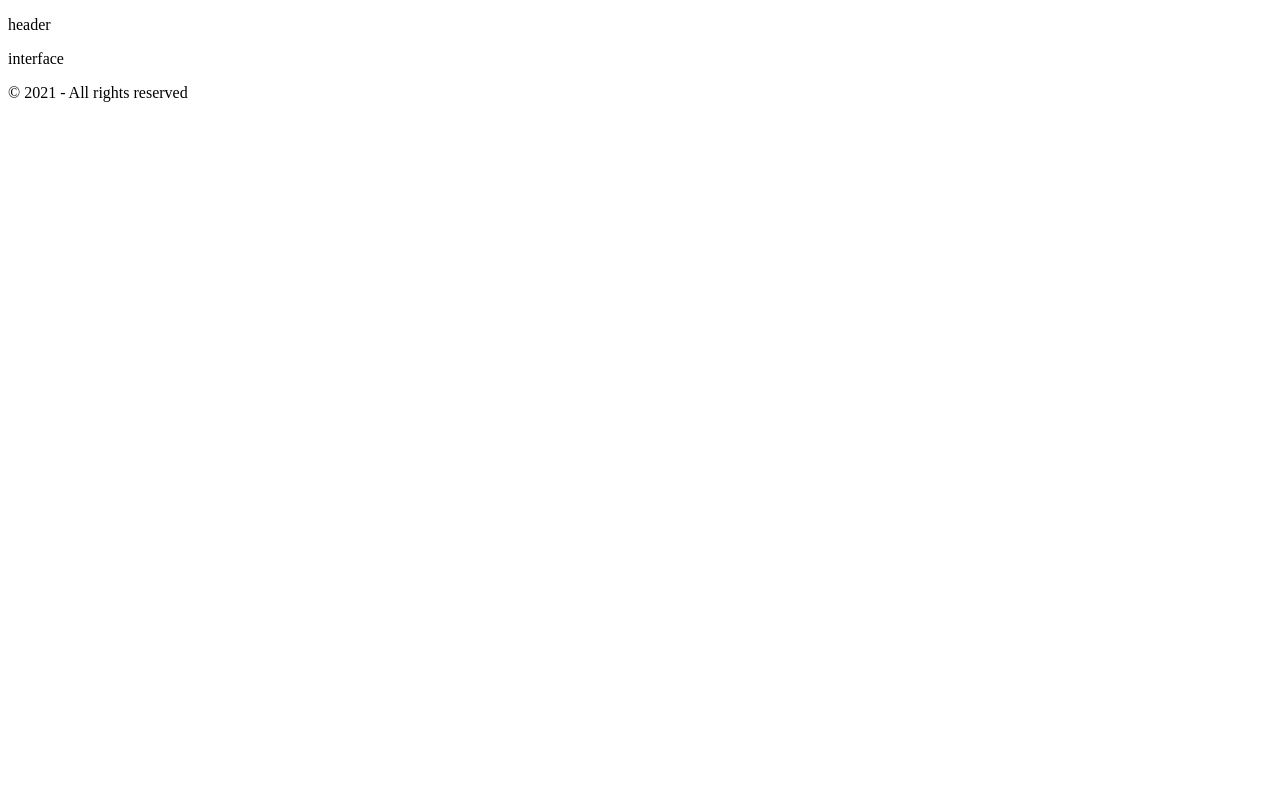
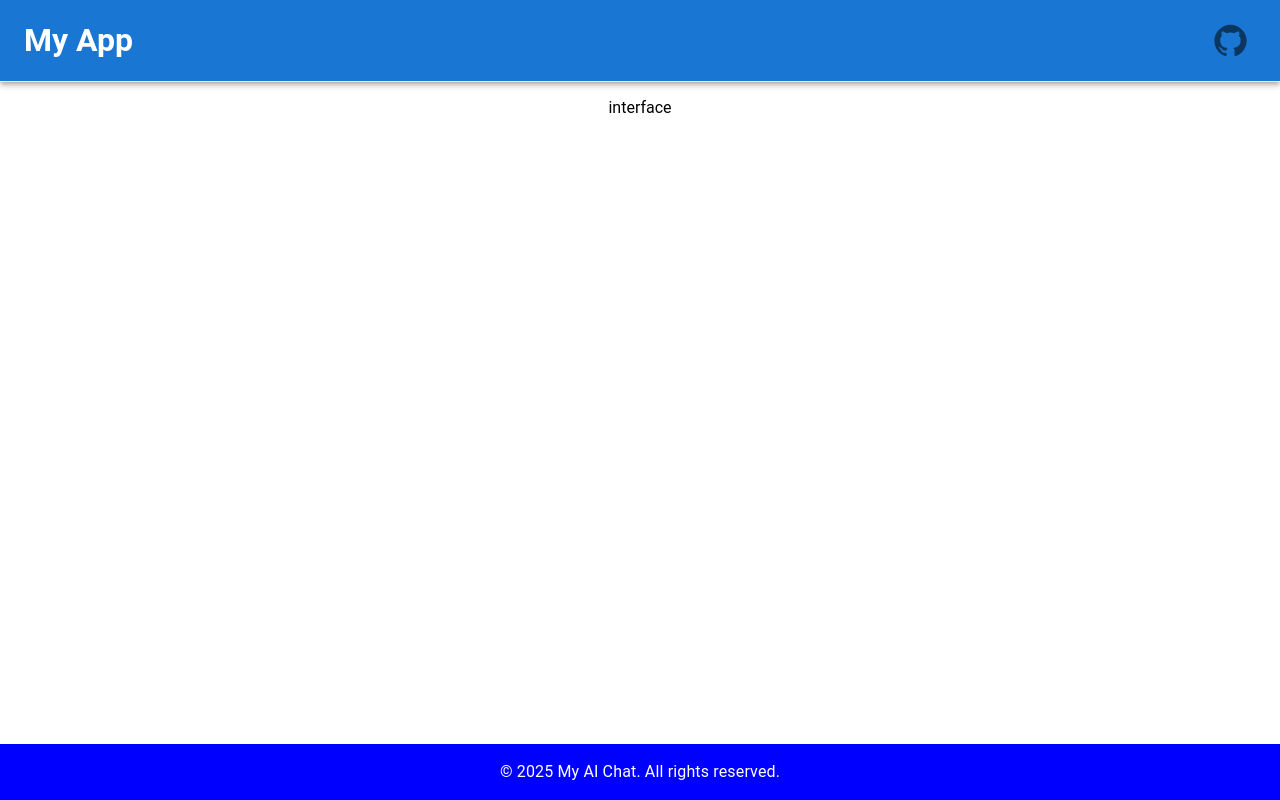
Before and after one commit to RoniSeppala/LLM-based-management-tool, a React (Vite) app in the folder web-client/: page / in a window 1280 px wide. Built offline with nearby package versions, Linux system fonts and the light colour scheme.

Commit message:
made template website base

```diff
--- a/web-client/src/App.css
+++ b/web-client/src/App.css
@@ -1,10 +1,4 @@
 /*
-#root {
-  max-width: 1280px;
-  margin: 0 auto;
-  padding: 2rem;
-  text-align: center;
-}
 
 .logo {
   height: 6em;
@@ -42,3 +36,20 @@
   color: #888;
 }
 */
+html {
+  padding: 0;
+  margin: 0;
+}
+
+#root {
+  width: 100%;
+  margin: 0 auto;
+  padding: 0;
+  text-align: center;
+}
+
+body {
+  padding: 0;
+  margin: 0;
+  font-family: 'Roboto', sans-serif;
+}
--- a/web-client/src/App.tsx
+++ b/web-client/src/App.tsx
@@ -2,14 +2,17 @@ import './App.css'
 import Header from './components/Header'
 import Interface from './components/Interface'
 import Footer from './components/Footer'
+import { Box } from '@mui/material'
 
 function App() {
   return (
-    <>
+    <Box sx={{ display: 'flex', flexDirection: 'column', minHeight: '100vh' }}>
       <Header />
-      <Interface />
+      <Box sx={{ flex: 1 }}>
+        <Interface />
+      </Box>
       <Footer />
-    </>
+    </Box>
   )
 }
 
--- a/web-client/src/components/Footer.tsx
+++ b/web-client/src/components/Footer.tsx
@@ -1,10 +1,19 @@
+import { Box, Typography } from '@mui/material'
 import React from 'react'
 
 const Footer: React.FC = () => {
     return (
-        <footer>
-        <p>© 2021 - All rights reserved</p>
-        </footer>
+        <Box
+            sx={{
+                bgcolor: 'blue',
+                color: 'white',
+                padding: 2,
+                textAlign: 'center',
+            }}>
+            <Typography variant="body1">
+                © 2025 My AI Chat. All rights reserved.
+            </Typography>
+        </Box>
     )
 }
 export default Footer
--- a/web-client/src/components/Header.tsx
+++ b/web-client/src/components/Header.tsx
@@ -1,10 +1,22 @@
 import React from 'react'
+import { AppBar, IconButton, Toolbar } from '@mui/material'
+import '../styles/Header.css'
+import { GitHub } from '@mui/icons-material'
 
 const Header: React.FC = () => {
     return (
-        <header>
-        <p>header</p>
-        </header>
+        <>
+            <AppBar position="static" className='header'>
+                <Toolbar sx={{ justifyContent: 'space-between' }}>
+                    <h1>My App</h1>
+                    <IconButton
+                        href="https://github.com/RoniSeppala/LLM-based-management-tool"
+                    >
+                        <GitHub fontSize='large' />
+                    </IconButton>
+                </Toolbar>
+            </AppBar>
+        </>
     )
 }
 export default Header
--- /dev/null
+++ b/web-client/src/styles/Header.css
@@ -0,0 +1,6 @@
+.header {
+    display: flex;
+    justify-content: space-between;
+    background-color: #f8f9fa;
+    border-bottom: 1px solid #e9ecef;
+}
```
